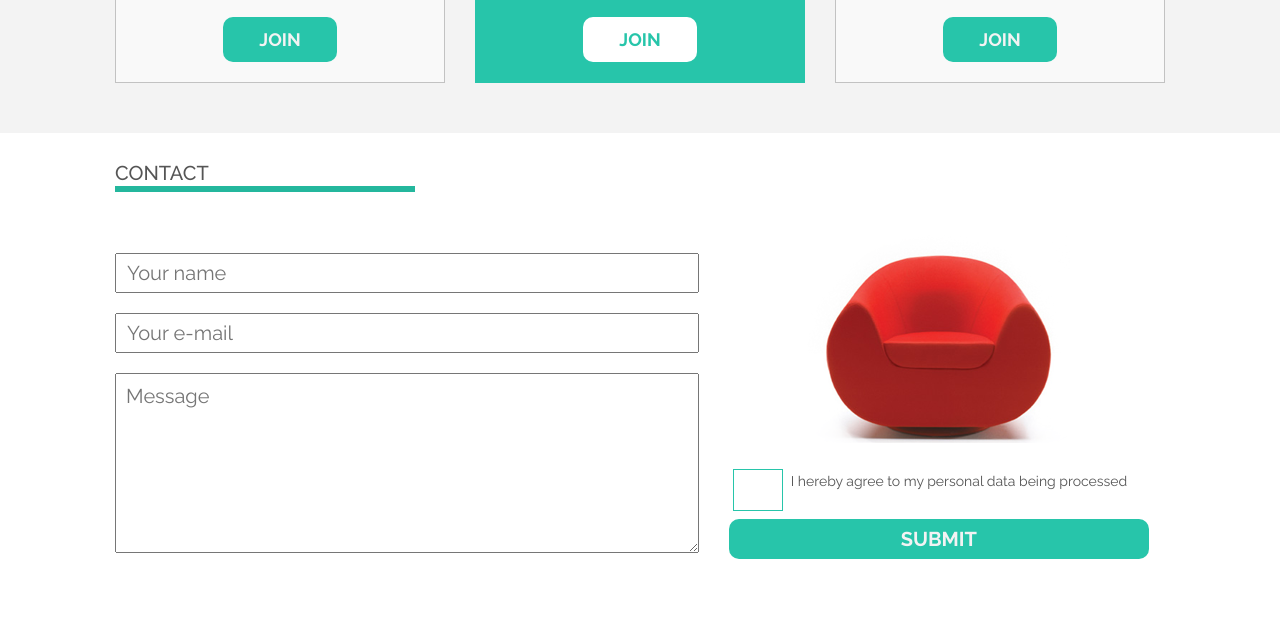
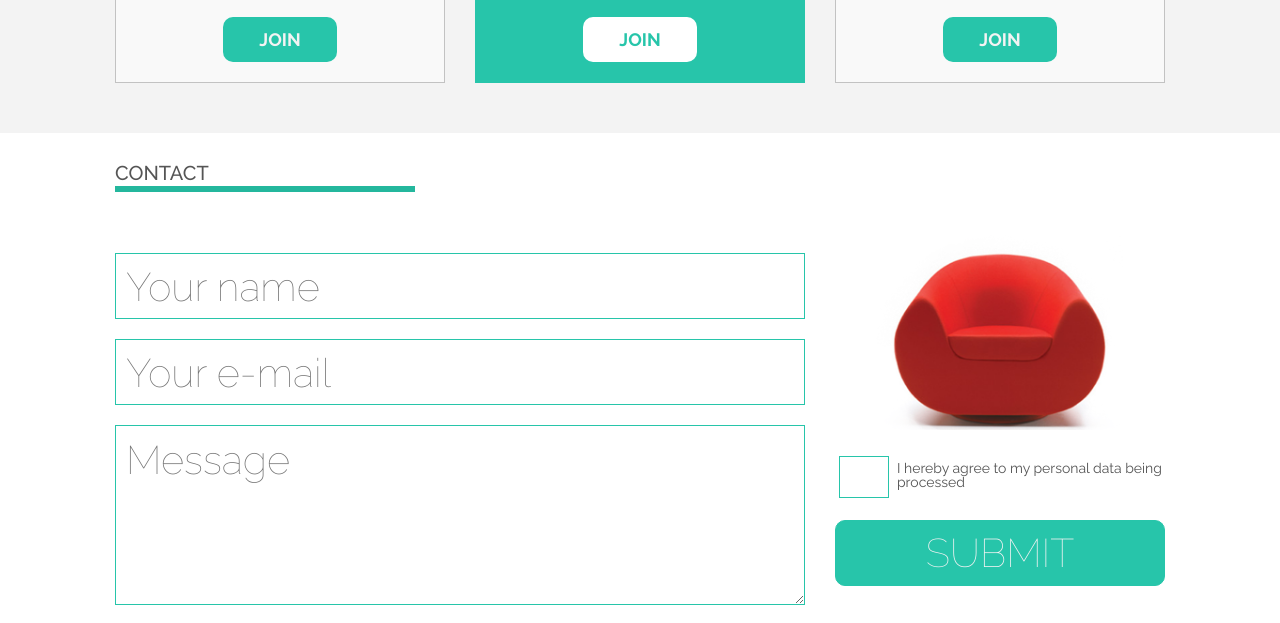
Before and after one commit to mlmmn/Sit-on-Chair, a plain HTML site: page index.html in a window 1280 px wide. Shown: the part 1331-1954 px from the top of the page. Drawn offline with Linux system fonts and the light colour scheme.

Commit message:
contact form styling

```diff
--- a/index.html
+++ b/index.html
@@ -4,7 +4,7 @@
   <meta charset="UTF-8">
   <meta name="viewport" content="width=device-width, initial-scale=1.0">
   <meta http-equiv="X-UA-Compatible" content="ie=edge">
-  <link href="https://fonts.googleapis.com/css?family=Raleway:400,400i,500,700" rel="stylesheet">
+  <link href="https://fonts.googleapis.com/css?family=Raleway:100,400,400i,500,700" rel="stylesheet">
   <link rel="stylesheet" href="style/style.css">
   <title>Sit On Chair | Have a seat!</title>
 </head>
@@ -154,12 +154,12 @@
       <h2 class="section__title">Contact</h2>
 
       <form class="contact__form row">
-        <div class="col--7">
+        <div class="col--8">
           <input type="text" name="name" placeholder="Your name">
           <input type="email" name="email" placeholder="Your e-mail">
           <textarea name="message" placeholder="Message"></textarea>
         </div>
-        <div class="col--5">
+        <div class="col--4">
           <img src="images/red_chair.png" alt="A comfortable red chair" class="img--center">
           <label class="contact__form__agreement"><input type="checkbox" name="agreement">I hereby agree to my personal data being processed</label>
           <button class="button button--info" type="submit">Submit</button>
--- a/style/style.css
+++ b/style/style.css
@@ -527,10 +527,12 @@ sup {
 .contact__form input[type="email"],
 .contact__form textarea,
 .contact__form .button {
+  border: 1px solid #27c5aa;
   display: block;
   font-family: inherit;
-  font-size: 2rem;
-  height: 4rem;
+  font-size: 4rem;
+  font-weight: 100;
+  height: 6.6rem;
   margin: 2rem auto;
   padding: 1rem;
   width: 100%;
```
